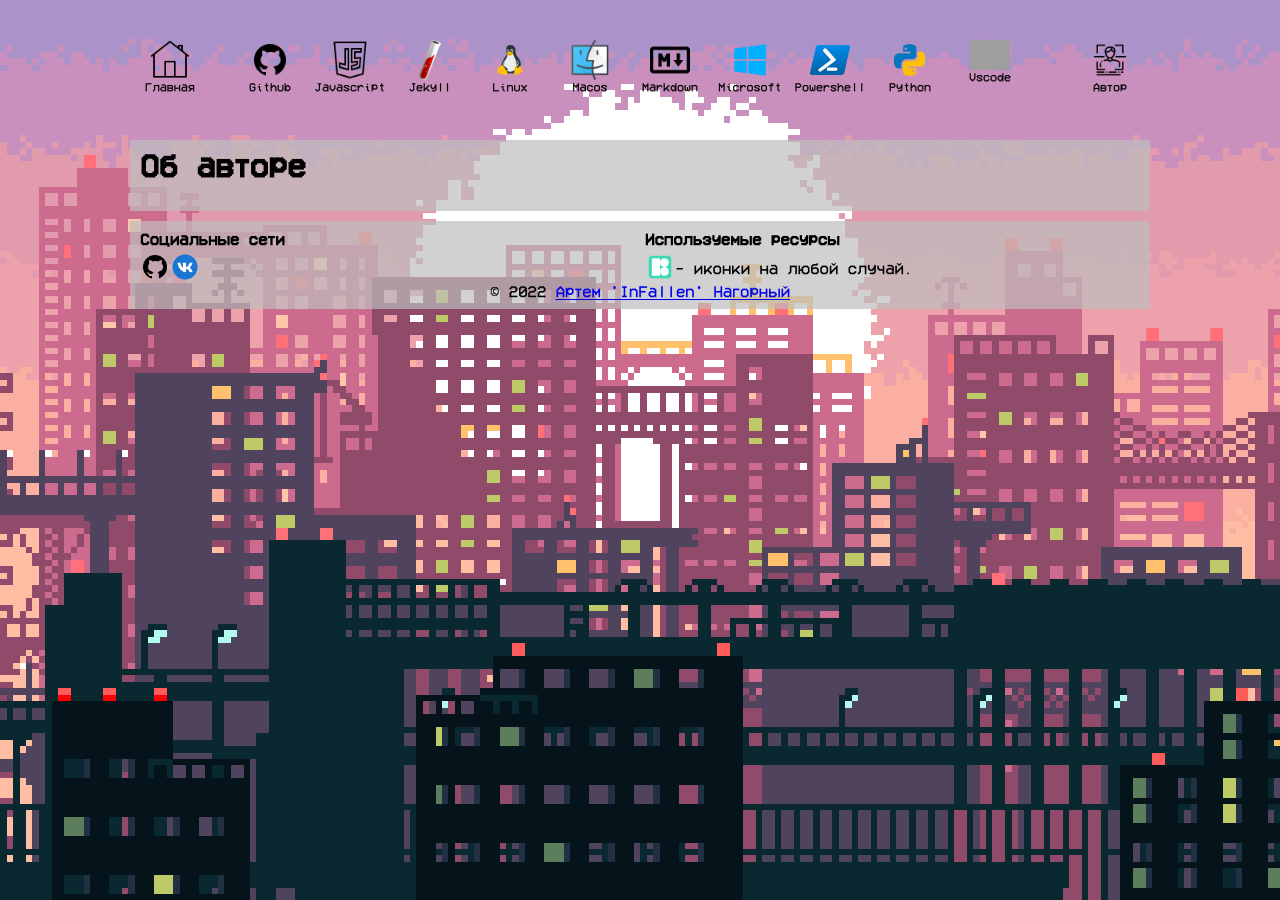
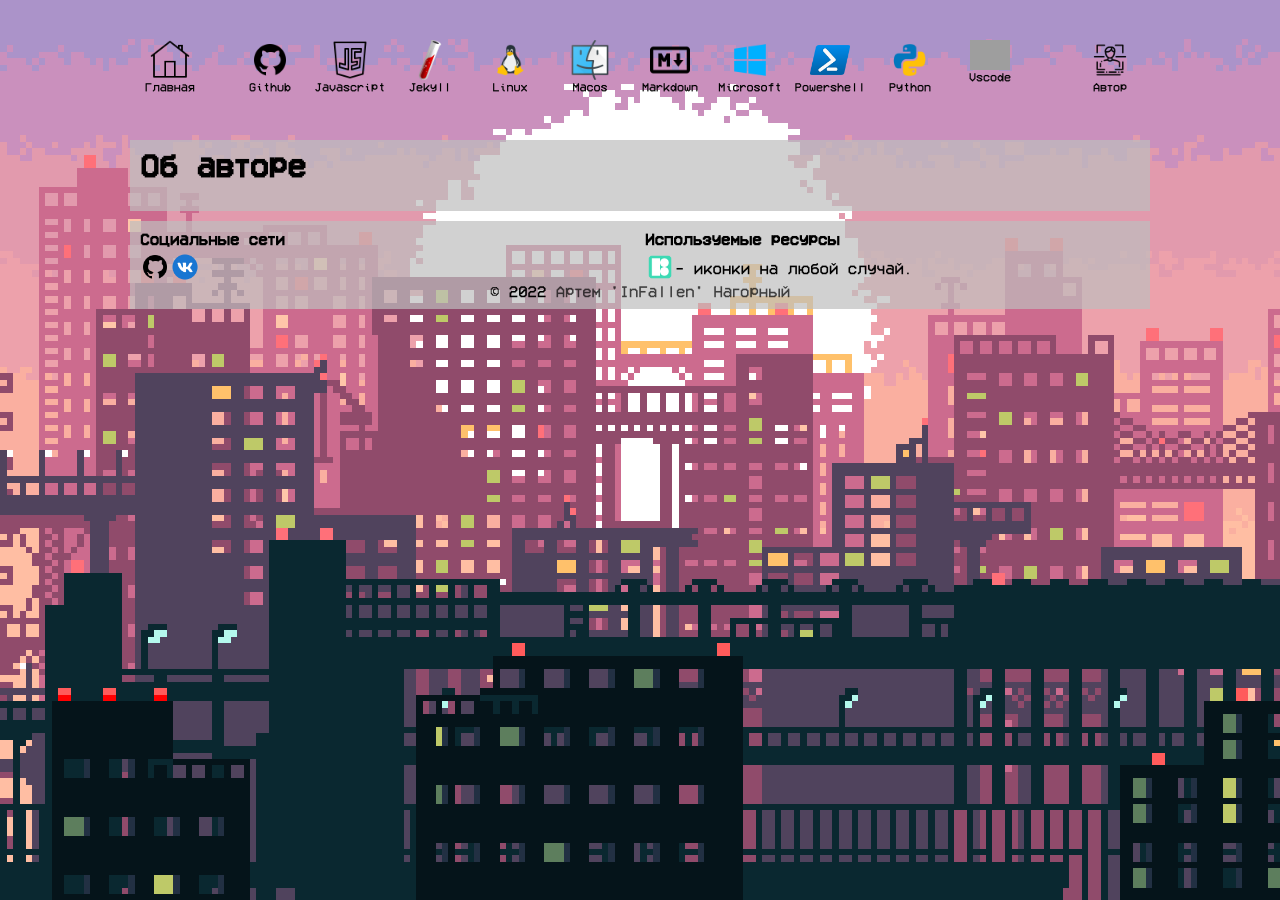
Before and after one commit to InFallen/InFallen, a Jekyll site: the page built from pages/about.md, in a window 1280 px wide. Built offline with Jekyll 4.4.1, drawn with Linux system fonts in a browser that asks for light colours; grey boxes are pictures that could not be loaded.

Commit message:
change style link in footer

```diff
--- a/_sass/main.scss
+++ b/_sass/main.scss
@@ -236,6 +236,20 @@ footer {
 
 }
 
+footer a {
+    text-decoration: none;
+    color:rgba(0, 0, 0, 0.7)
+}
+
+footer a:hover{
+    text-decoration: underline;
+    color:rgba(0, 0, 0, 1)
+}
+
+footer a:active{
+    color:rgba(0, 0, 0, 0.2)
+}
+
 footer div{
     position: relative;
     width: 100%;
```
